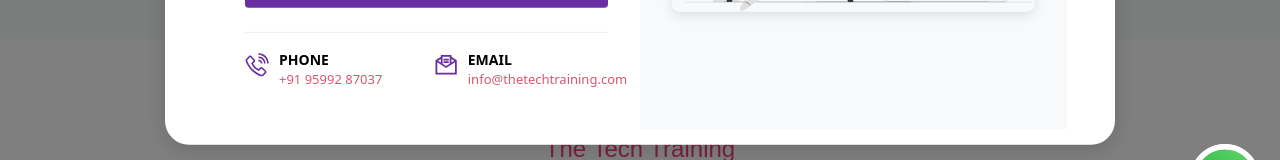
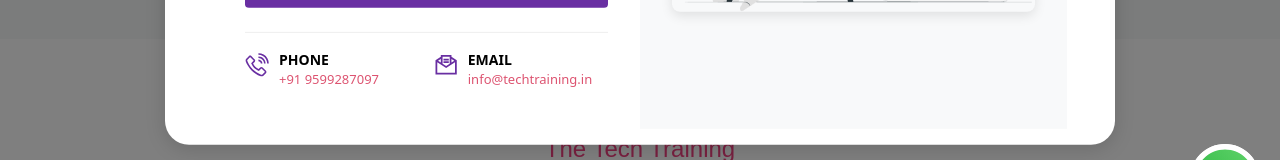
Before and after one commit to saqibscriza/techtraining, a Next.js app: page / in a window 1280 px wide. Both pictures are taken after a click on the button "CONNECT NOW". Shown: the part 2064-2224 px from the top of the page. Built offline with nearby package versions, Linux system fonts and the light colour scheme.

Commit message:
24/06/25 change mob no and email

```diff
--- a/src/app/components/CourseInquiryModal.jsx
+++ b/src/app/components/CourseInquiryModal.jsx
@@ -355,7 +355,7 @@ const CourseInquiryModal = ({ onClose }) => {
                   <img src="/phoneModal.svg" alt="phone" />
                   <div className="text">
                     <strong>PHONE</strong>
-                    <div>+91 95992 87037</div>
+                    <div>+91 9599287097</div>
                   </div>
                 </ContactItem>
 
@@ -363,7 +363,7 @@ const CourseInquiryModal = ({ onClose }) => {
                   <img src="/email.svg" alt="email" />
                   <div className="text">
                     <strong>EMAIL</strong>
-                    <div>info@thetechtraining.com</div>
+                    <div>info@techtraining.in</div>
                   </div>
                 </ContactItem>
               </ContactInfo>
--- a/src/app/programs/frontend/react/page.jsx
+++ b/src/app/programs/frontend/react/page.jsx
@@ -20,8 +20,7 @@ const ReactProgram = () => {
                 title="React.js Training In Noida:"
                 description="Want to start web development or increase your skills in the profile? Well, React JS happens to be one of today's most sought-after technologies as it is meant for a modern, responsive, dynamic web application. Our  React JS Industrial Training in Noida  is designed by us for students, fresher graduates, and also professionals who want to learn that powerful JavaScript library and hence get a strong foothold within the highly competitive tech-industry."
             />
-            <WhyLearn title="Why Learn React JS?" subtitle="React JS – Powering Modern Web Interfaces." description="React JS, a child of Facebook, is an extremely popular library to design an interactive user interface. With its flexibility, great performance, and community support, the skill is absolutely important to possess for web developers.
-" />
+            <WhyLearn title="Why Learn React JS?" subtitle="React JS – Powering Modern Web Interfaces." description="React JS, a child of Facebook, is an extremely popular library to design an interactive user interface. With its flexibility, great performance, and community support, the skill is absolutely important to possess for web developers." />
             <TechBenefits />
             <CourseCurriculum />
             <TrainingProgram title="React JS" />
```
